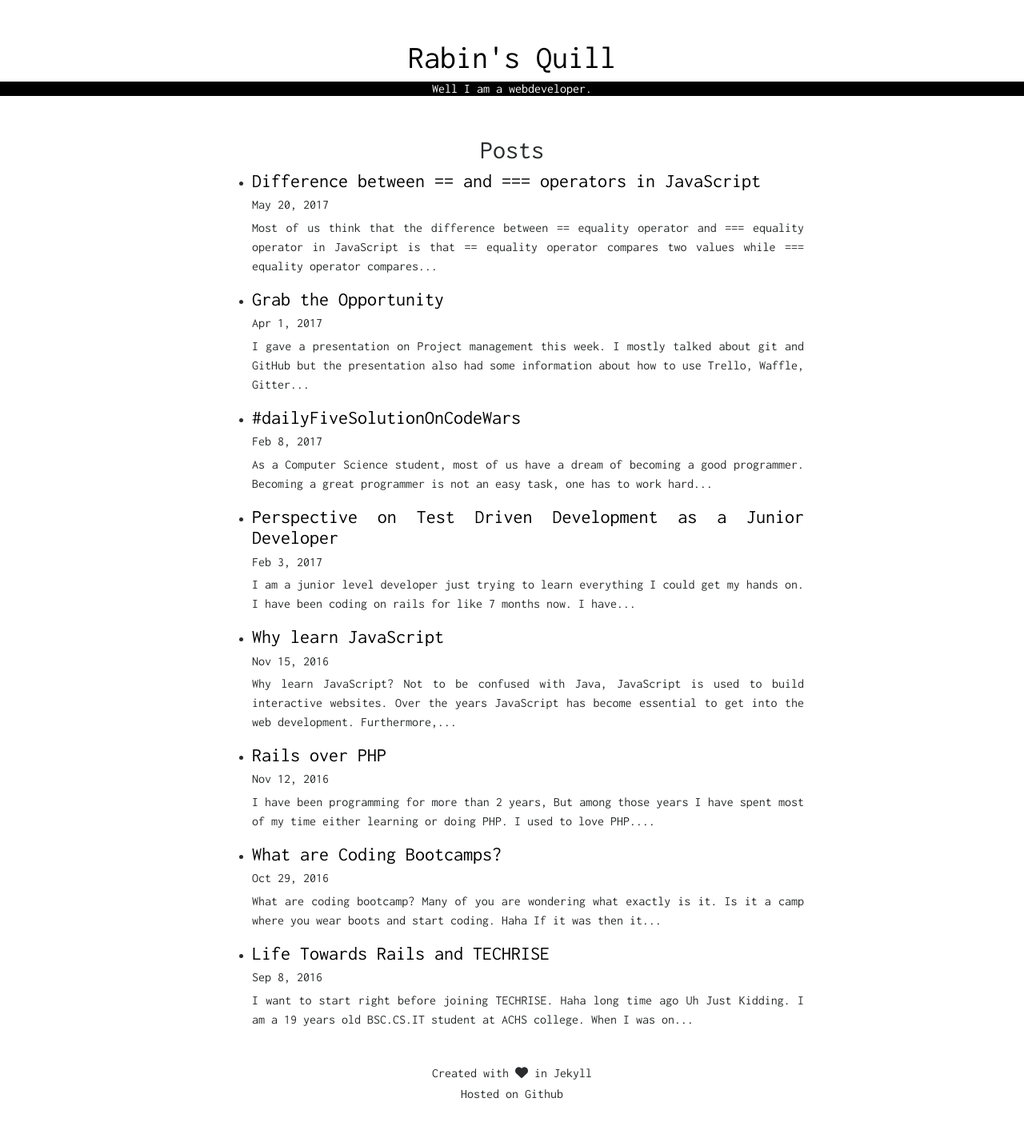
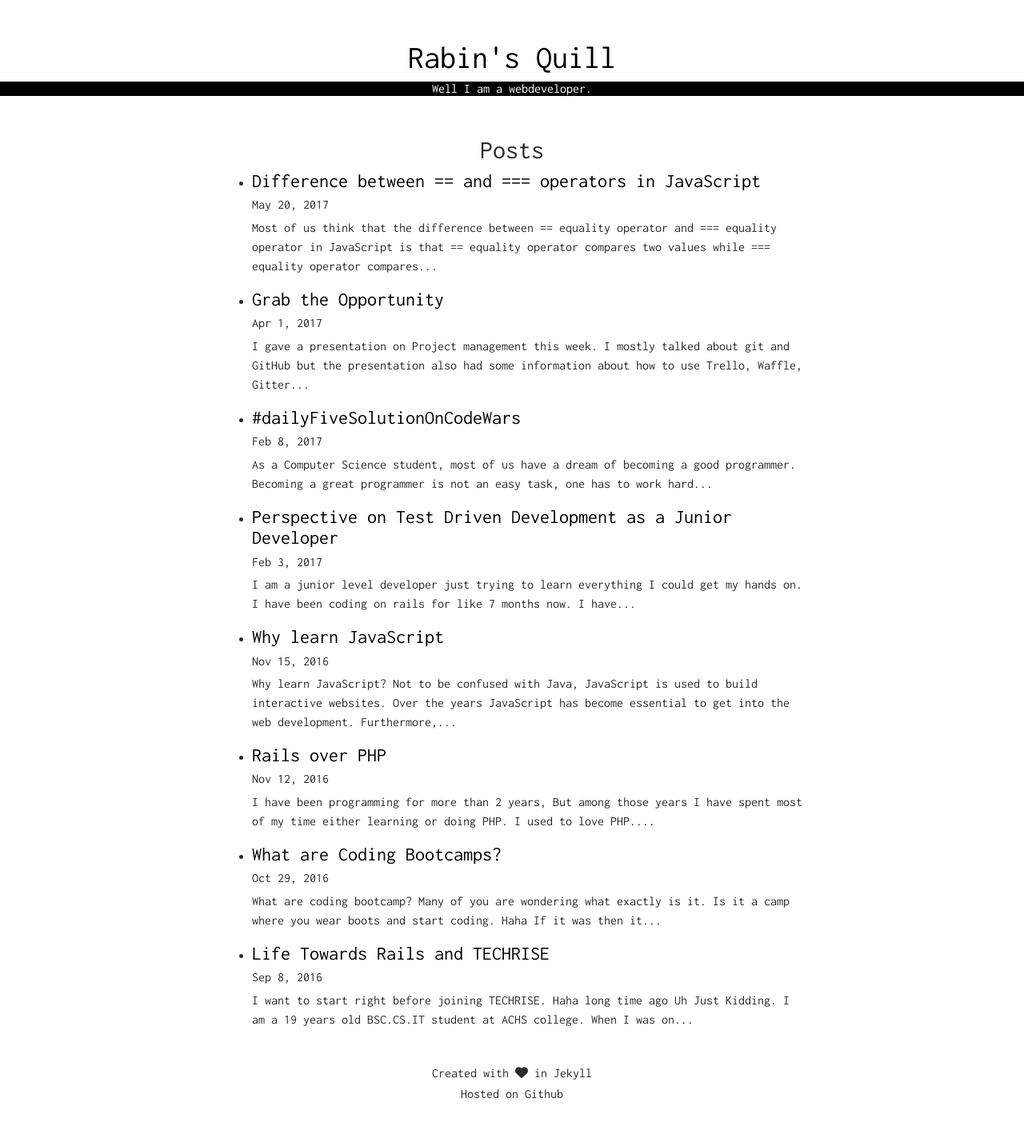
Before and after one commit to rabingaire/rabingaire.github.io, a Jekyll site: the page built from index.html, in a window 1280 px wide. Shown: the whole page at 80% size. Built offline with Jekyll 4.4.1, drawn with Linux system fonts in a browser that asks for light colours; nearby versions of some CDN libraries; comment, search, counter and statistics services are not loaded.

Commit message:
updated design

```diff
--- a/_sass/_index.scss
+++ b/_sass/_index.scss
@@ -1,16 +1,3 @@
-@mixin border-radius($radius) {
-  -webkit-border-radius: $radius;
-     -moz-border-radius: $radius;
-      -ms-border-radius: $radius;
-          border-radius: $radius;
-}
-
-body {
-  font-family: 'Inconsolata', monospace;
-  margin: 0;
-  padding: 0;
-}
-
 .post-link,
 .post-link:link,
 .post-linkvisited,
--- a/css/main.scss
+++ b/css/main.scss
@@ -5,23 +5,8 @@
 
 @import "navbar","index","post","footer","footerbottom";
 
-html {
-  text-align: justify;
-  color:#000000;
+body {
+  font-family: 'Inconsolata', monospace;
+  margin: 0;
+  padding: 0;
 }
-
-.main-data {
-  padding:5% 0 0 0;
-}
-
-img {
-  margin:0;
-  max-width:100%;
-}
-
-
-@media(max-width:767px){
-  .main-data {
-    padding:15% 0 0 0;
-  }
-}
```
